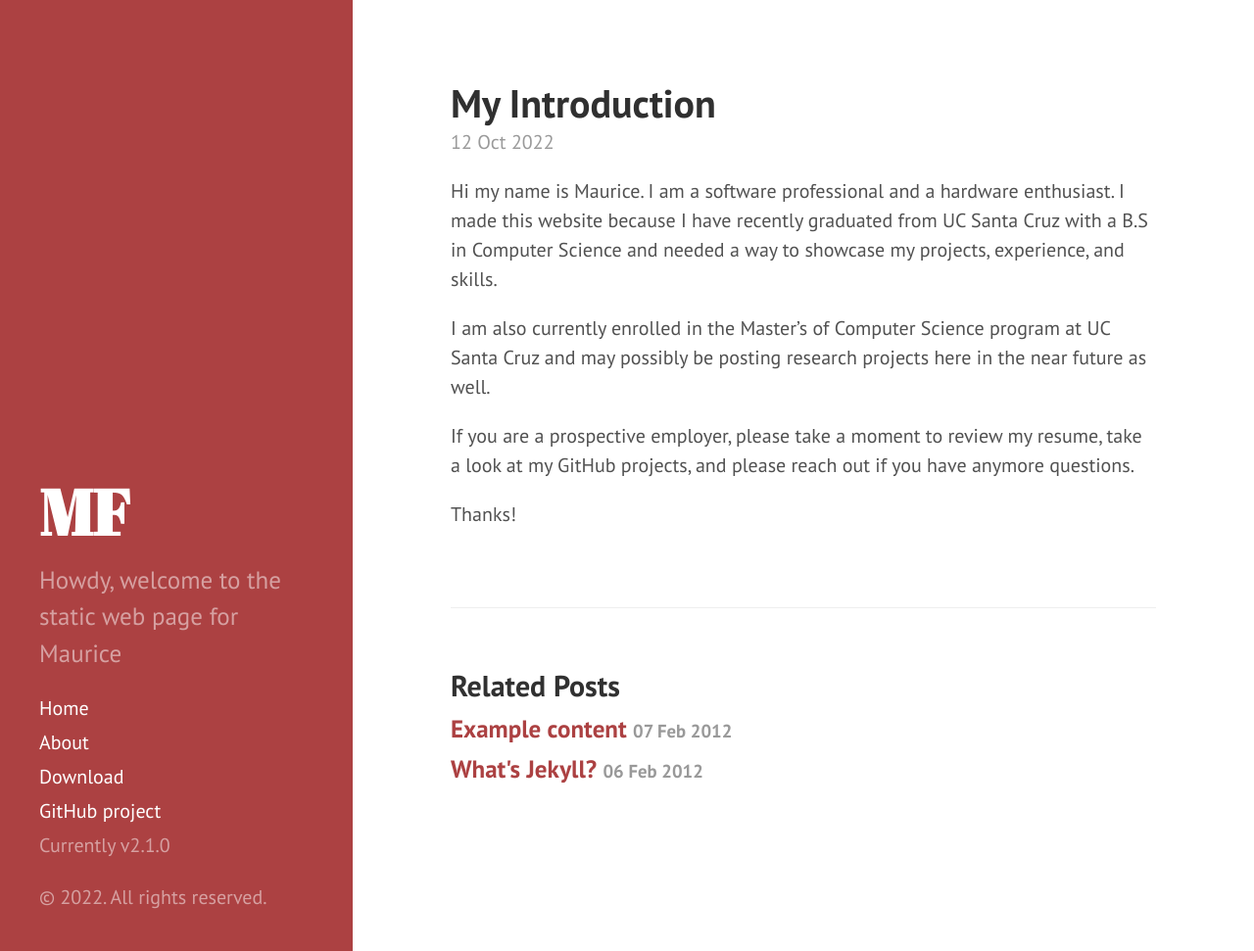
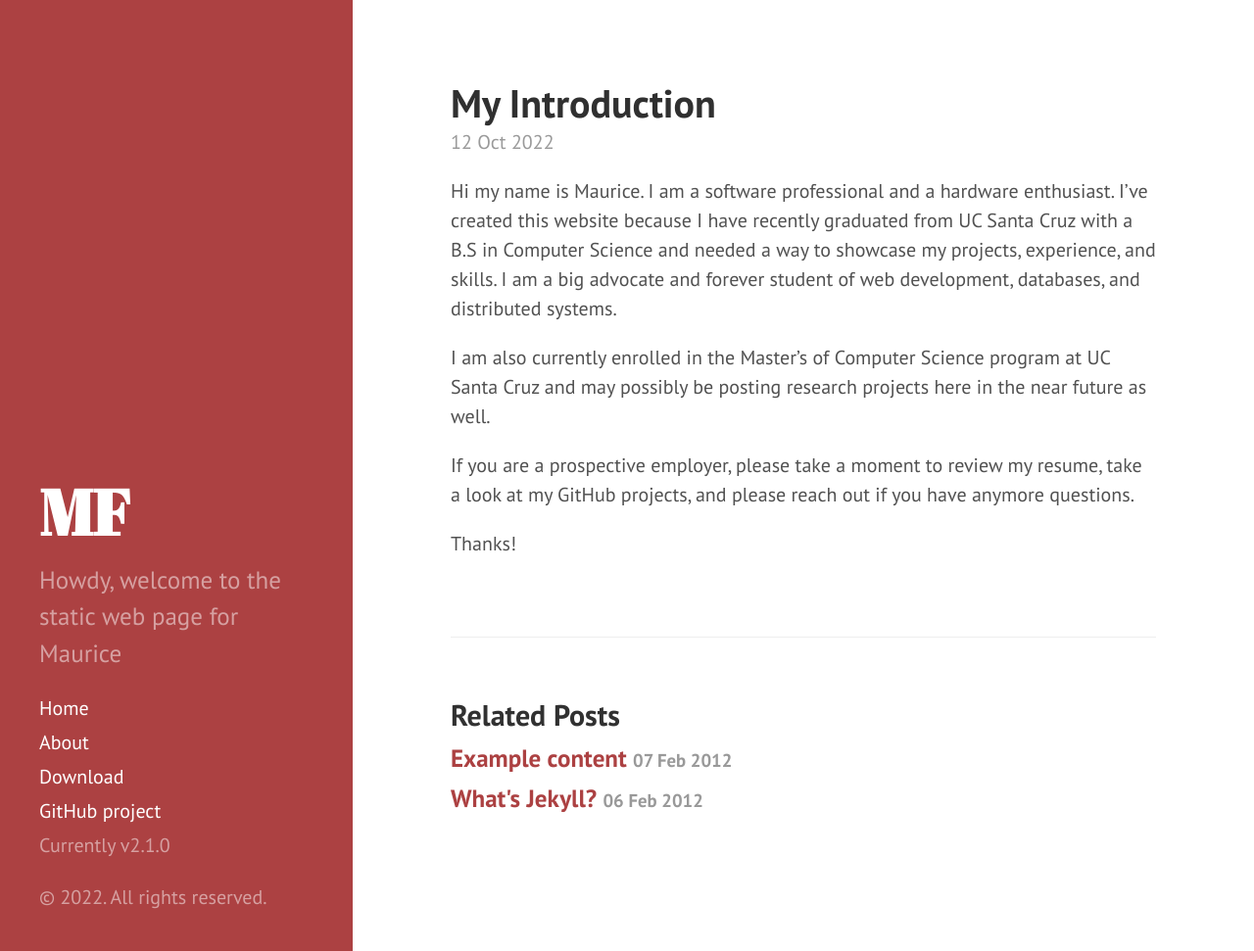
Before and after one commit to Maudi84/static_mf, a Jekyll site: the page built from _posts/2022-10-12-introducing-me.md, in a window 1280 px wide and 971 px high. Shown: the whole window at 98% size. Built offline with Jekyll 4.4.1, drawn with Linux system fonts in a browser that asks for light colours.

Commit message:
Update 2022-10-12-introducing-me.md

```diff
--- a/_posts/2022-10-12-introducing-me.md
+++ b/_posts/2022-10-12-introducing-me.md
@@ -3,7 +3,7 @@ layout: post
 title: My Introduction
 ---
 
-Hi my name is Maurice. I am a software professional and a hardware enthusiast. I made this website because I have recently graduated from UC Santa Cruz with a B.S in Computer Science and needed a way to showcase my projects, experience, and skills.
+Hi my name is Maurice. I am a software professional and a hardware enthusiast. I've created this website because I have recently graduated from UC Santa Cruz with a B.S in Computer Science and needed a way to showcase my projects, experience, and skills. I am a big advocate and forever student of web development, databases, and distributed systems.
 
 I am also currently enrolled in the Master's of Computer Science program at UC Santa Cruz and may possibly be posting research projects here in the near future as well.
 
```
